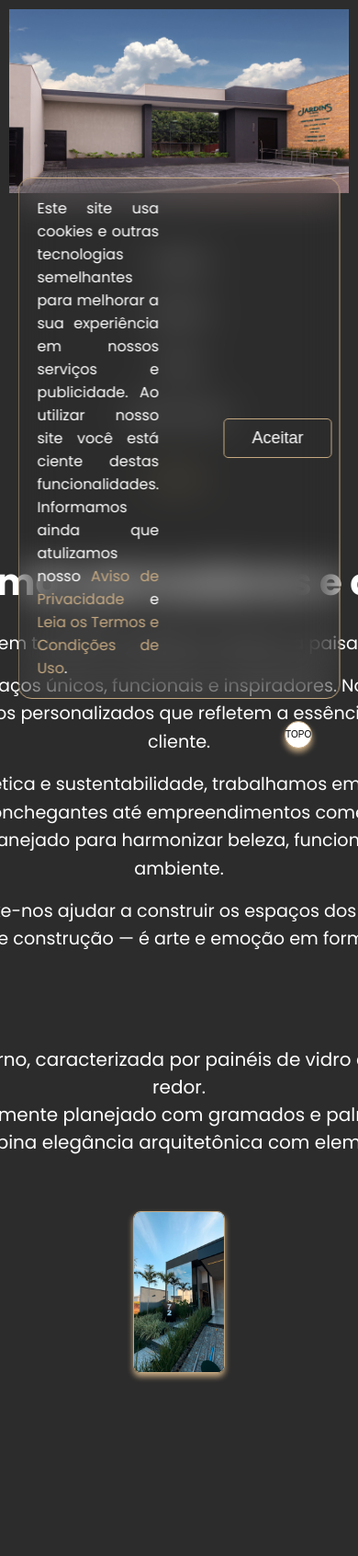
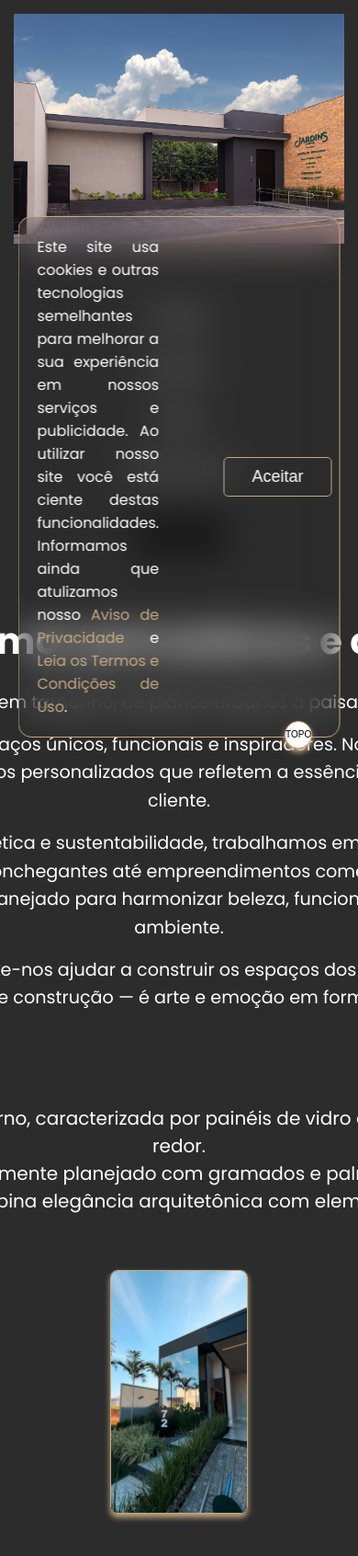
Before and after one commit to leandromoreria/mrmoreiraeng, a plain HTML site: page index.html in a window 390 px wide. Shown: the top 1692 px of the page at 92% size. Drawn offline with nearby package versions, Linux system fonts and the light colour scheme.

Commit message:
atualização media queries 1.0

```diff
--- a/style.css
+++ b/style.css
@@ -410,115 +410,153 @@ h3{
     visibility: visible; /* Tornar visível */
 }
 
+.rodape {
+    text-align: center; /* Centraliza o conteúdo do rodapé */
+    padding: 10px; /* Adiciona preenchimento interno */
+    margin-bottom: 20px; /* Adiciona espaço externo entre o rodapé e o fim da tela */
+    font-size: 16px; /* Ajusta o tamanho do texto */
+}
+
 /* Estilo global para responsividade */
 @media (max-width: 1200px) {
     /* Ajustes para telas menores que 1200px */
     .text-img1 {
-        margin-left: 250px; /* Reduz a margem lateral */
-        width: 70%; /* Aumenta a largura para ocupar mais espaço */
-        gap: 50px; /* Reduz o espaçamento entre texto e imagem */
+        margin-left: 10%; /* Margem lateral proporcional */
+        width: 80%; /* Ajusta largura para maior responsividade */
+        gap: 30px; /* Espaçamento adequado entre elementos */
     }
 
     .content-img1 img {
-        max-width: 200px; /* Ajusta o tamanho da imagem */
+        max-width: 300px; /* Ajusta tamanho máximo da imagem */
+        height: auto; /* Mantém proporção da imagem */
     }
 
     .navegacao {
-        gap: 50px; /* Reduz o espaçamento entre os itens de navegação */
-        padding-left: 50px; /* Ajusta o preenchimento lateral */
+        gap: 30px; /* Reduz espaçamento entre itens de navegação */
+        padding-left: 30px; /* Ajuste proporcional no preenchimento */
+    }
+
+    .slider-content {
+        height: 400px; /* Ajusta altura do slider */
+        object-fit: cover; /* Garante que as imagens preencham sem cortar */
     }
 }
 
 @media (max-width: 992px) {
     /* Ajustes para telas menores que 992px */
     body {
-        flex-direction: column; /* Muda o layout para coluna */
+        flex-direction: column; /* Transforma o layout em coluna */
     }
 
     header {
-        text-align: left; /* Alinha o header à esquerda */
-        padding: 10px; /* Adiciona um espaçamento interno */
+        text-align: center; /* Centraliza o header */
+        padding: 15px; /* Ajusta espaçamento interno */
     }
 
     .slider-content {
-        height: 300px; /* Reduz a altura do slider */
+        height: 350px; /* Ajusta altura do slider */
+        object-fit: cover; /* Preenche sem distorcer */
     }
 
     .nav-social-container {
-        flex-direction: column; /* Alinha os itens verticalmente */
-        gap: 20px; /* Espaçamento entre itens */
+        flex-direction: column; /* Alinha itens verticalmente */
+        gap: 15px; /* Espaçamento entre itens */
+        text-align: center; /* Centraliza conteúdo */
+    }
+
+    .content-img1 img {
+        max-width: 250px; /* Ajusta tamanho da imagem */
+        height: auto; /* Mantém a proporção */
+    }
+
+    h1, h4 {
+        text-align: center; /* Centraliza os textos */
     }
 }
 
 @media (max-width: 768px) {
     /* Ajustes para tablets e dispositivos pequenos */
     .text-img1 {
-        flex-direction: column; /* Alinha texto e imagem verticalmente */
-        margin-left: 0; /* Remove a margem lateral */
-        width: 100%; /* O container ocupa toda a largura */
-        gap: 20px; /* Reduz o espaçamento entre os elementos */
+        flex-direction: column; /* Alinha elementos verticalmente */
+        margin-left: 0; /* Remove margem lateral */
+        width: 100%; /* Ocupa toda a largura */
+        gap: 20px; /* Ajusta espaçamento entre elementos */
     }
 
     .content-img1 img {
-        max-width: 150px; /* Reduz o tamanho da imagem */
+        max-width: 200px; /* Reduz tamanho máximo da imagem */
+        height: auto; /* Mantém proporção */
     }
 
     .navegacao {
-        flex-direction: column; /* Organiza os itens verticalmente */
-        gap: 20px; /* Reduz o espaçamento entre os links */
-        padding-left: 0; /* Remove o preenchimento lateral */
+        flex-direction: column; /* Organiza itens verticalmente */
+        gap: 20px; /* Espaçamento entre links */
+        padding-left: 0; /* Remove preenchimento lateral */
     }
 
     .nav-social-container {
         align-items: center; /* Centraliza os itens */
-        text-align: center;
+        text-align: center; /* Centraliza texto */
+    }
+
+    .slider-content {
+        height: 300px; /* Ajusta altura do slider */
+    }
+
+    h1 {
+        font-size: 1.8em; /* Ajusta tamanho do título */
+    }
+
+    h4 {
+        font-size: 1.2em; /* Ajusta tamanho do subtítulo */
     }
 }
 
 @media (max-width: 576px) {
     /* Ajustes para dispositivos móveis */
     .container {
-        gap: 20px; /* Reduz o espaçamento entre as seções */
+        gap: 15px; /* Reduz espaçamento entre seções */
+        padding: 10px; /* Adiciona espaçamento interno */
     }
 
     .text-img1 {
-        text-align: center; /* Centraliza o texto */
-        gap: 10px; /* Reduz ainda mais o espaçamento */
+        text-align: center; /* Centraliza texto */
+        gap: 10px; /* Reduz espaçamento entre elementos */
     }
 
     .content-img1 img {
-        max-width: 100px; /* Tamanho menor para telas pequenas */
+        max-width: 150px; /* Reduz tamanho para telas menores */
+        height: auto; /* Mantém proporção */
     }
 
     .slider-content {
-        height: 200px; /* Ajusta a altura do slider */
+        height: 250px; /* Ajusta altura do slider */
+        object-fit: cover; /* Evita distorção da imagem */
     }
 
     h1 {
-        font-size: 1.5em; /* Reduz o tamanho do título */
+        font-size: 1.5em; /* Reduz tamanho do título */
+        text-align: center; /* Centraliza título */
     }
 
     h4 {
-        font-size: 1em; /* Reduz o tamanho dos subtítulos */
+        font-size: 1em; /* Ajusta tamanho dos subtítulos */
+        text-align: center; /* Centraliza subtítulos */
     }
 
     .navegacao a {
-        font-size: 1rem; /* Reduz o tamanho da fonte */
+        font-size: 1rem; /* Reduz tamanho da fonte */
     }
 
     .btn-social button {
-        font-size: 20px; /* Reduz o tamanho dos ícones */
+        background-color: #000; /* Garante cor preta */
+        color: #fff; /* Cor do texto branca */
+        font-size: 16px; /* Ajusta tamanho da fonte */
+        padding: 8px 12px; /* Ajusta espaçamento interno */
     }
 
     #cookies-msg {
-        width: 90%; /* Faz o contêiner de cookies ocupar mais espaço */
-        bottom: 10%; /* Ajusta a posição inferior */
+        width: 90%; /* Faz contêiner de cookies ocupar mais espaço */
+        bottom: 5%; /* Ajusta posição inferior */
     }
 }
-
-.rodape {
-    text-align: center; /* Centraliza o conteúdo do rodapé */
-    padding: 10px; /* Adiciona preenchimento interno */
-    margin-bottom: 20px; /* Adiciona espaço externo entre o rodapé e o fim da tela */
-    font-size: 16px; /* Ajusta o tamanho do texto */
-}
```
